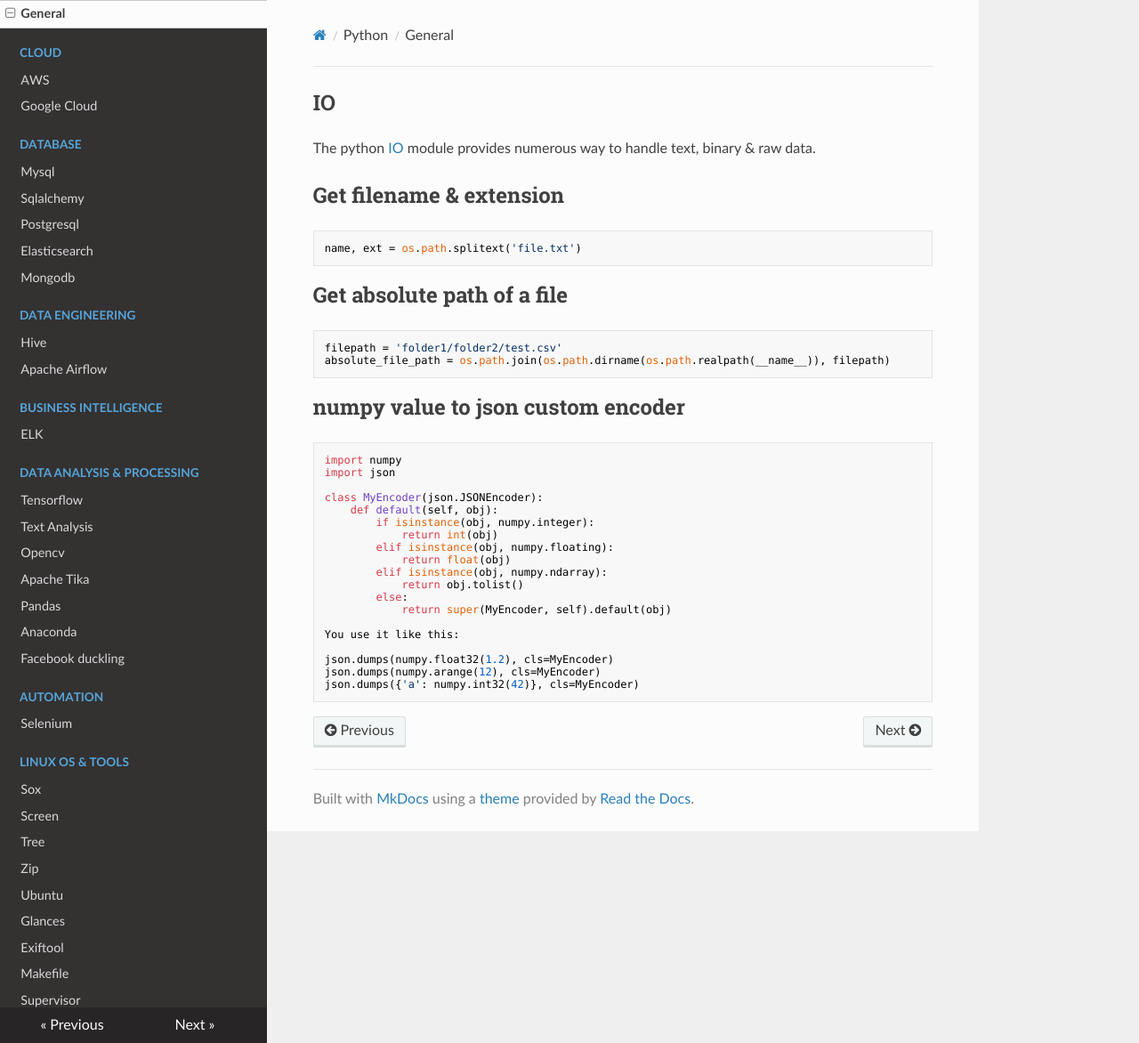
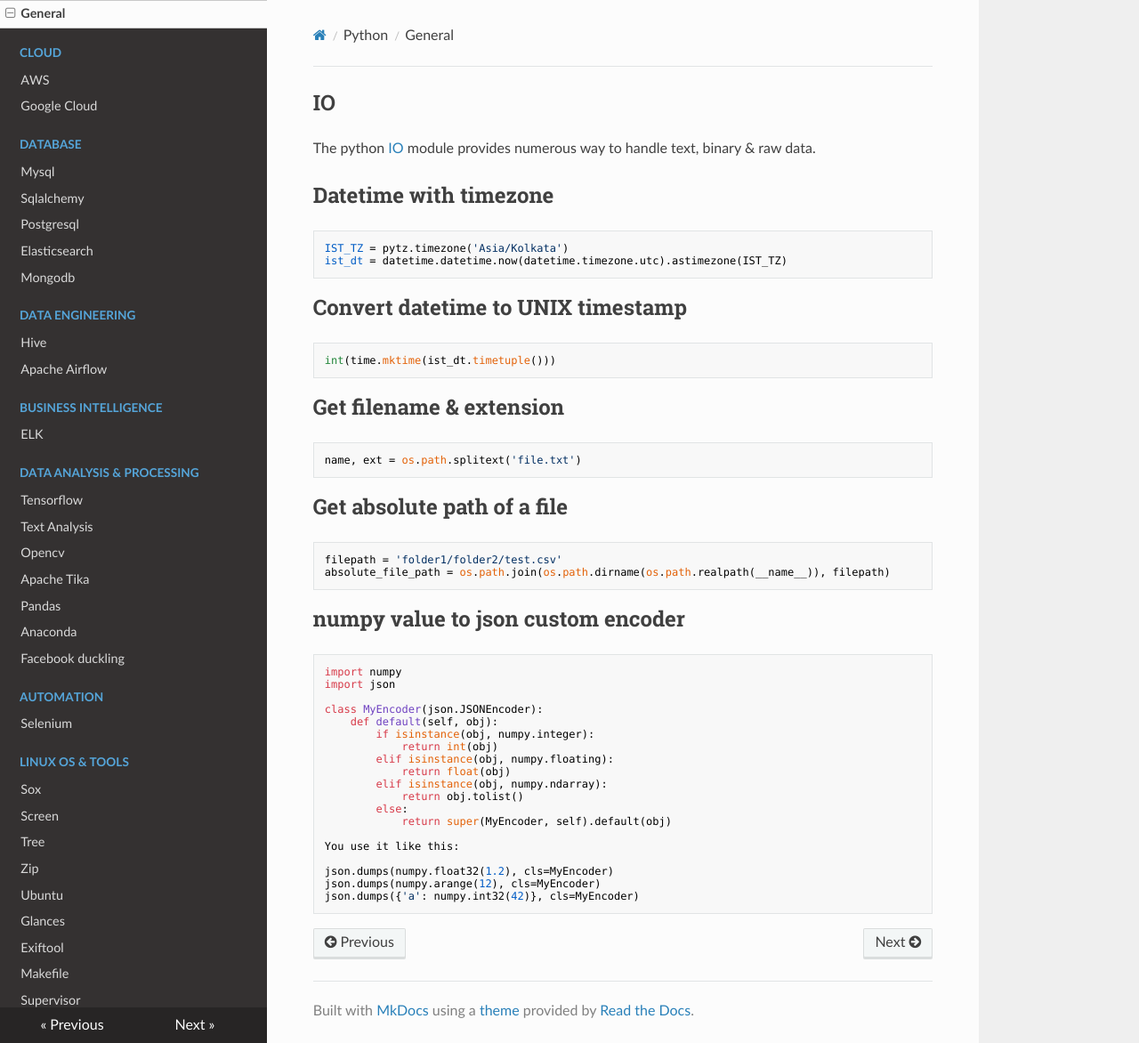
Before and after one commit to rajarshig/MyReference, an MkDocs documentation site: the page built from docs/python.md, in a window 1280 px wide and 1172 px high. Shown: the whole window at 89% size. Built offline with MkDocs 1.6.1, drawn with Linux system fonts in a browser that asks for light colours; nearby versions of some CDN libraries.

````diff
--- a/docs/python.md
+++ b/docs/python.md
@@ -1,5 +1,17 @@
 ## IO
 The python [IO](https://docs.python.org/3/library/io.html) module provides numerous way to handle text, binary & raw data.
+
+
+## Datetime with timezone
+```
+IST_TZ = pytz.timezone('Asia/Kolkata')
+ist_dt = datetime.datetime.now(datetime.timezone.utc).astimezone(IST_TZ)
+```
+
+## Convert datetime to UNIX timestamp
+```
+int(time.mktime(ist_dt.timetuple()))
+```
 
 ## Get filename & extension
 ```
````
Also changed, not shown: docs/postgresql.md (+9 -0 lines).
